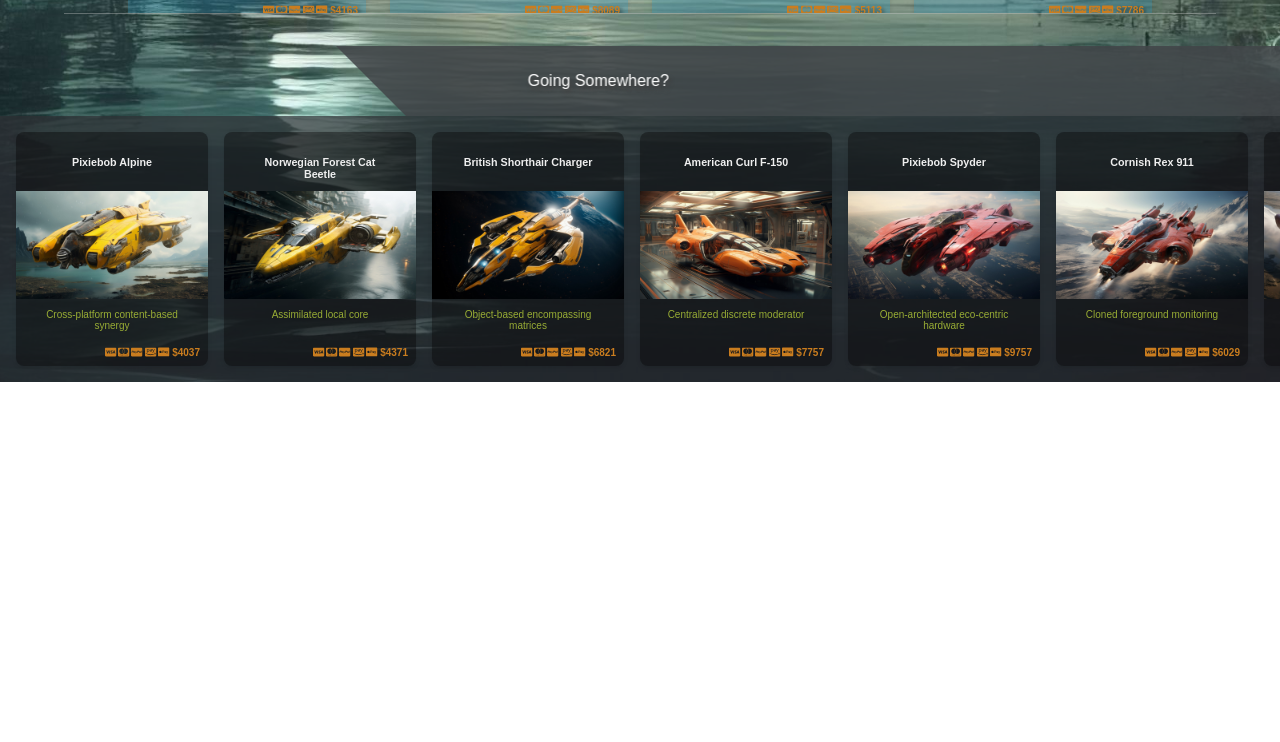
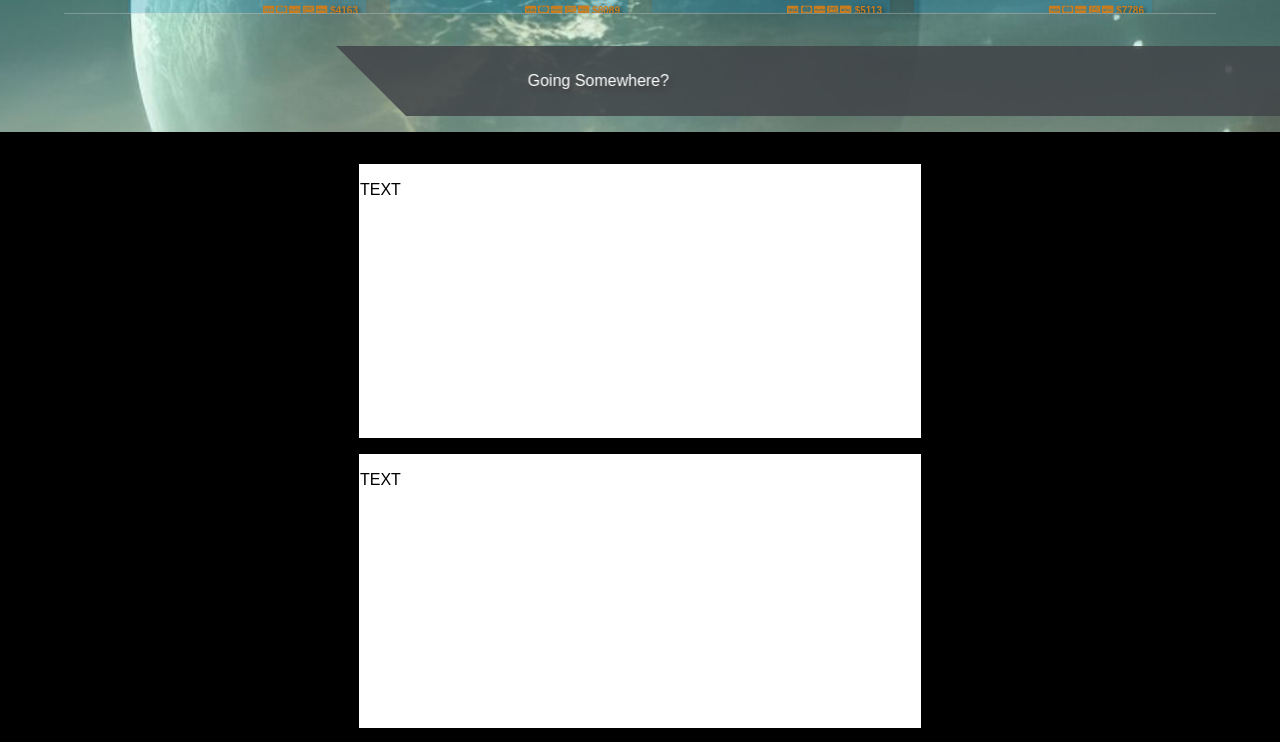
Before and after one commit to thegroosalugg/Andromeda, a React (Vite) app: page /ships in a window 1280 px wide. Shown: the part 1720-2462 px from the top of the page. Before the commit the page ends 2102 px from the top, so only its background shows below. Built offline with nearby package versions, Linux system fonts and the light colour scheme; a web font is replaced by a local one.

Commit message:
created card & cards components

```diff
--- /dev/null
+++ b/src/pageContent/spaceships/card/Card.module.css
@@ -0,0 +1,6 @@
+.card {
+  width: 35rem;
+  height: 17rem;
+  border: 1px solid white;
+  background-color: white;
+}
--- /dev/null
+++ b/src/pageContent/spaceships/card/Card.tsx
@@ -0,0 +1,16 @@
+import { motion } from 'framer-motion';
+import css from './Card.module.css';
+
+export default function Card() {
+  return (
+    <motion.div
+      className={css.card}
+      initial={{ x: '-100%' }}
+      whileInView={{ x: 0, rotate: 1080 }}
+      viewport={{ once: true }}
+      transition={{ type: 'spring', duration: 2, delay: 1 }}
+    >
+      <p>TEXT</p>
+    </motion.div>
+  );
+}
--- /dev/null
+++ b/src/pageContent/spaceships/card/Cards.module.css
@@ -0,0 +1,9 @@
+.cards {
+  display: flex;
+  flex-direction: column;
+  place-items: center;
+  margin: 1rem auto 0;
+  gap: 1rem;
+  background: black;
+  padding: 2rem 0;
+}
--- /dev/null
+++ b/src/pageContent/spaceships/card/Cards.tsx
@@ -0,0 +1,18 @@
+import { motion } from 'framer-motion';
+import Card from './Card';
+import css from './Cards.module.css';
+
+export default function Cards() {
+  return (
+    <motion.div
+      className={css.cards}
+      initial={{ opacity: 0}}
+      whileInView={{ opacity: 1}}
+      transition={{ duration: 1}}
+    >
+      <Card />
+      <Card />
+      <Card />
+    </motion.div>
+  );
+}
--- a/src/pages/spaceships/SpaceShips.tsx
+++ b/src/pages/spaceships/SpaceShips.tsx
@@ -3,6 +3,7 @@ import Article from '@/pageContent/spaceships/article/Article';
 import Section from '@/components/containers/Section';
 import SlideShow from '@/pageContent/spaceships/slideshow/SlideShow';
 import SpaceShipsList from '@/pageContent/spaceships/list/SpaceShipsList';
+import Cards from '@/pageContent/spaceships/card/Cards';
 
 export default function SpaceShipsPage() {
   return (
@@ -14,7 +15,7 @@ export default function SpaceShipsPage() {
       <Banner>Check Out The Fleet</Banner>
       <SpaceShipsList className='ship-grid' />
       <Banner reverse>Going Somewhere?</Banner>
-      {/* Ships moved to landing. Pad with other content */}
+      <Cards />
     </>
   );
 }
```
